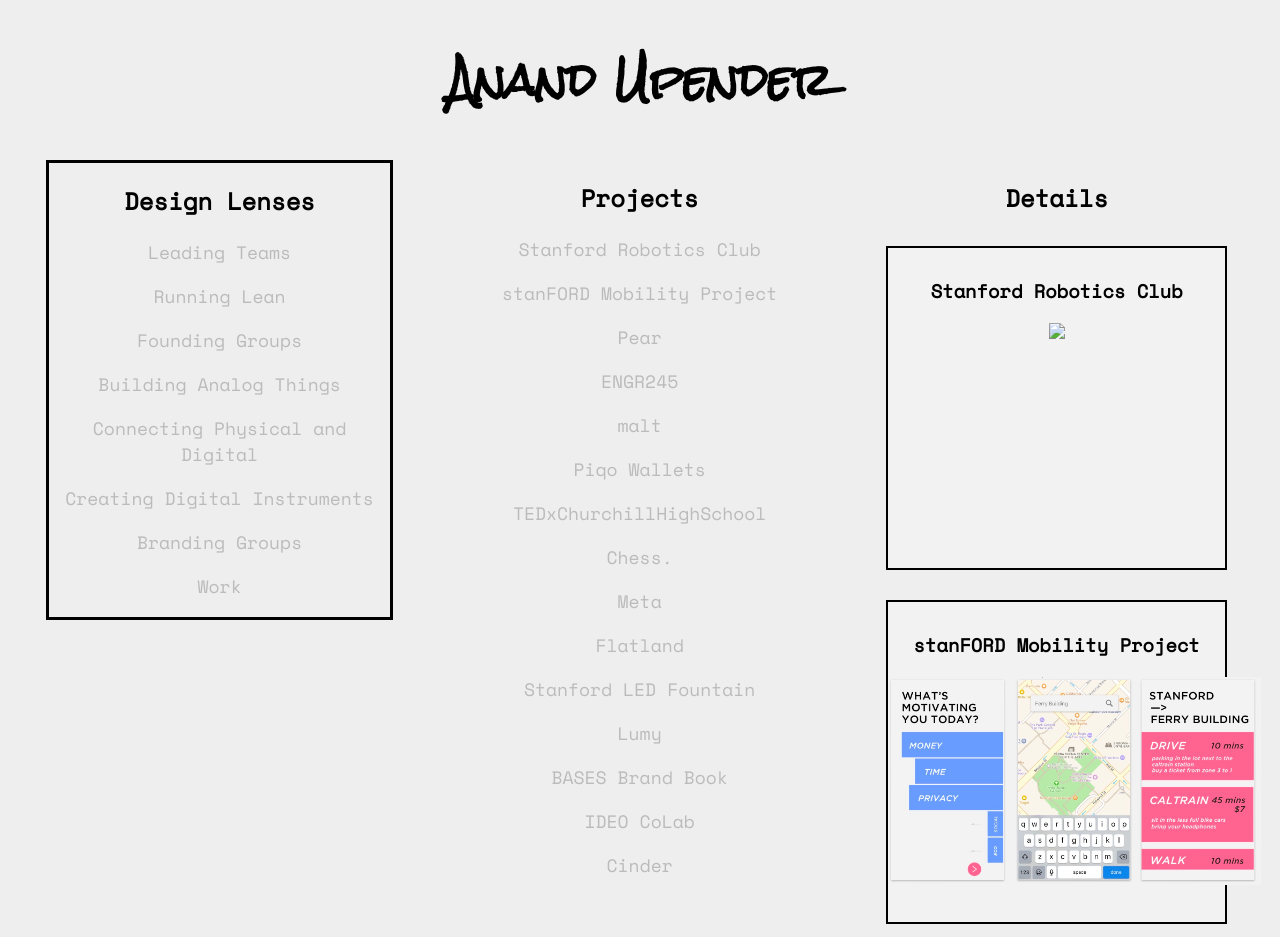
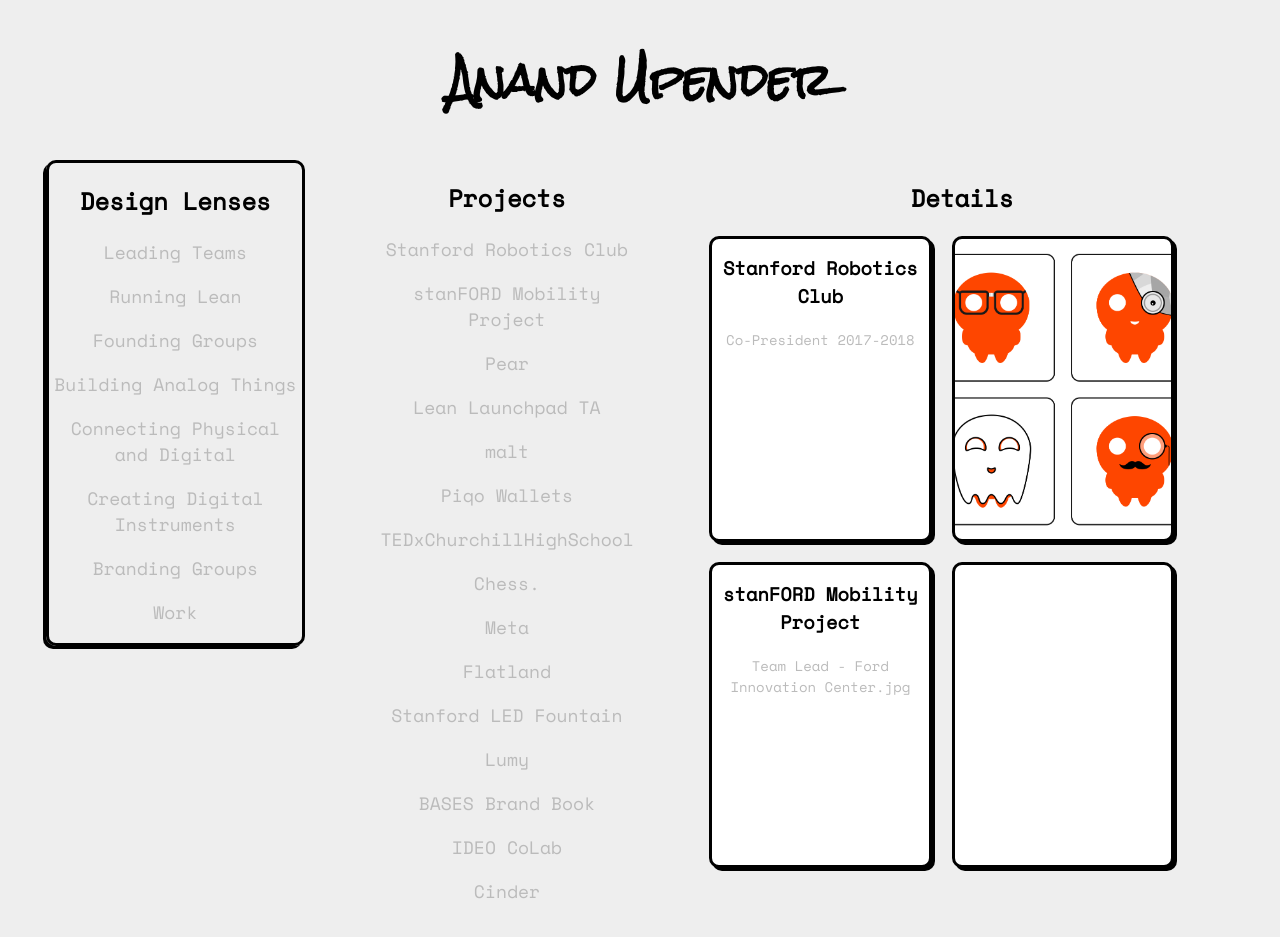
Before and after one commit to anandupender/skillprint, a plain HTML site: page index.html in a window 1280 px wide. Both pictures are taken after a click on the element "Leading Teams". Drawn offline with nearby package versions, Linux system fonts and the light colour scheme.

Commit message:
finished new layout with images on right

```diff
--- a/index.html
+++ b/index.html
@@ -7,6 +7,7 @@
   	<script src="main.js"></script>
   	<link href="https://fonts.googleapis.com/css?family=Space+Mono|Rock+Salt" rel="stylesheet">
   	<script src="https://ajax.googleapis.com/ajax/libs/jquery/3.2.1/jquery.min.js"></script>
+
 
   </head>
   <body id="body">
@@ -31,19 +32,31 @@
 			<h2>
 				Details
 			</h2>
-			<div class = "card">
-				<h3 id="title-1">Hi I'm Anand</h3>
-				<img src="images/headshot.jpg" class="card-image" id ="image-1">
+			<div class="card-row">
+				<div class = "card" id="card1">
+					<h3 id="card1-text"></h3>
+					<p id="card1-subtext"></p>
+
+				</div>
 			</div>
-			<div class = "card">
-				<h3 id="title-2">check out my projects by hovering over and clicking on the design lenses on the left</h3>
-				<img src="" class="card-image" id ="image-2">
+			<div class="card-row">
+				<div class = "card" id="card2">
 
+				</div>
+			</div>
+			<div class="card-row">
+				<div class = "card" id="card3">
+					<h3 id="card3-text"></h3>
+					<p id="card3-subtext"></p>
+
+				</div>
+			</div>
+			<div class="card-row">
+				<div class = "card" id="card4">
+
+				</div>
 			</div>
 		</div>
-	</div>
-	<div id="imageContainer">
-	</div>
 
   </body>
 </html>
--- a/main.css
+++ b/main.css
@@ -17,7 +17,6 @@
 
 .column {
     float: left;
-    width: 27%;
     margin: 3%;
     margin-top:0px;
     margin-bottom: 5px;
@@ -34,8 +33,8 @@
 
 #col1 p:hover{
 	cursor: pointer;
+}
 
-}
 
 /* Clear floats after the columns */
 .row:after {
@@ -54,15 +53,19 @@
 
 #col1{
 	border-style: solid;
-/*	animation: colors 7s ease-in-out infinite;
-*/}
+    border-radius: 10px;
+    box-shadow: -3px 3px black;
+    width: 20%;
+}
 
-@keyframes colors {
-    0% {border-color: black;}
-    50% {border-color: white;}
-    100% {border-color: black;}
+#col2{
+    width:20%;
+}
 
+#col3{
+    width:40%;
 }
+
 
 #imageContainer{
     position: fixed;
@@ -95,21 +98,50 @@
     from {width: 0px}
     to {width: 250px}
 }*/
+.card-row{
+    float:left;
+    display:inline-block;
+    width:44%;
+    margin-right: 20px;
+    margin-bottom: 20px;
+}
 
 .card{
-    height: 320px;
-    background-color: #F2F2F2;
-    margin-top: 30px;
-    border: 2px black solid;
+    height: 300px;
+    background-color: #FFFFFF;
+    border: 3px black solid;
+    border-radius: 10px;
+    box-shadow: 3px 3px black;
+    background-size: cover;
+    background-position: center;
+    background-repeat: no-repeat;
 }
 
 h3{
-    padding: 10px;
-    padding-bottom: 0px;
+    padding-top: 15px;
+    margin: 0px;
 }
 
-.card-image{
-    opacity: 1;
-    height: 65%;
-    margin-bottom: 10px;
+.card p{
+    padding: 5px;
+    font-size: 14px;
 }
+
+img{
+/*    opacity: 1;
+    width: 100%;
+    flex-shrink: 0;
+    min-width: 100%;
+    min-height: 100%;*/
+/*        width:100%;
+    height:auto;
+    max-height:100%;
+    -webkit-clip-path: polygon(50% 0%, 100% 0, 100% 100%, 0 100%, 0 62%);
+clip-path: polygon(50% 0%, 100% 0, 100% 100%, 0 100%, 0 62%);*/
+}
+
+#card1 {
+    background-image: url("images/Headshot.jpg");
+}
+#card2 {
+}
--- a/main.js
+++ b/main.js
@@ -22,7 +22,7 @@
 projectMap.set("malt", 'Lathe & Mill,Stanford'.split(','));
 projectMap.set("Chess.", 'Lasercutting & 3D Printing,C & C++ & Python,Stanford'.split(','));
 projectMap.set("Brand Book", 'Storytelling,Sketch,BASES'.split(','));
-projectMap.set("100k Challenge App", 'Sketch,BASES'.split(','));
+projectMap.set("100k Challenge App", 'Sketc h,BASES'.split(','));
 projectMap.set("Piqo Wallets", 'Lasercutting & 3D Printing,ME'.split(','));
 projectMap.set("Stanford LED Fountain", 'Lasercutting & 3D Printing,Stanford'.split(','));
 projectMap.set("TEDxChurchillHighSchool", 'Storytelling,Team Lead,TEDx'.split(','));
@@ -31,13 +31,11 @@
 projectMap.set("stanFORD Mobility Project", 'Ethnographic Research,Storytelling,Ford Innovation Center'.split(','));
 projectMap.set("Meta", 'Unity,ChucK,C & C++ & Python,CCRMA'.split(','));
 
-var projects = 'Stanford Robotics Club,stanFORD Mobility Project,Pear,ENGR245,malt,Piqo Wallets,TEDxChurchillHighSchool,Chess.,Meta,Flatland,Stanford LED Fountain,Lumy,BASES Brand Book,IDEO CoLab,Cinder'.split(',');
-
-
+//var projects = 'Stanford Robotics Club,stanFORD Mobility Project,Pear,Lean Launchpad TA,malt,Piqo Wallets,TEDxChurchillHighSchool,Chess.,Meta,Flatland,Stanford LED Fountain,Lumy,BASES Brand Book,IDEO CoLab,Cinder'.split(',');
 
 var accessPoint = new Map(); // or var map = {};
 accessPoint.set("Leading Teams", 'Stanford Robotics Club,stanFORD Mobility Project'.split(','));
-accessPoint.set("Running Lean", 'Pear,ENGR245'.split(','));
+accessPoint.set("Running Lean", 'Pear,Lean Launchpad TA'.split(','));
 accessPoint.set("Founding Groups", 'TEDxChurchillHighSchool'.split(','));
 accessPoint.set("Building Analog Things", 'malt,Piqo Wallets'.split(','));
 accessPoint.set("Connecting Physical and Digital", 'Chess.,Stanford LED Fountain'.split(','));
@@ -46,9 +44,28 @@
 accessPoint.set("Branding Groups", 'Stanford Robotics Club,BASES Brand Book'.split(','));
 accessPoint.set("Work", 'IDEO CoLab,Cinder'.split(','));
 
+var projects = new Map();
+projects.set("Stanford Robotics Club",'StanfordRoboticsClub.jpg,Co-President 2017-2018'.split(','));
+projects.set("stanFORD Mobility Project",'stanFORDMobilityProject,Team Lead - Ford Innovation Center.jpg'.split(','));
+projects.set("Pear",''.split(','));
+projects.set("Lean Launchpad TA",'LeanLaunchpad.jpg,2018 TA - Design and Curriculum'.split(','));
+projects.set("malt",'Malt.jpg,ME203 Milkshake Machine'.split(','));
+projects.set("Piqo Wallets",'PiqoWallets.jpg,20+ prototypes'.split(','));
+projects.set("TEDxChurchillHighSchool",'TEDxChurchillHighSchool.jpg,Organizer and Curator'.split(','));
+projects.set("Chess.",'Chess..jpg,Digitally Connected Smart Chess Board'.split(','));
+projects.set("Meta",'Meta.jpg,Sound Sequencer of a Meta Text Editor'.split(','));
+projects.set("Flatland",'Flatland.jpg,Sound Visualizer that Explores the Dimensions'.split(','));
+projects.set("Stanford LED Fountain",'StanfordLEDFountain.jpg,7-foot tall Interactive LED Sculpture'.split(','));
+projects.set("Lumy",'Lumy.jpg,All-purpose Light'.split(','));
+projects.set("BASES Brand Book",'BASESBrandBook.jpg'.split(','));
+projects.set("IDEO CoLab",'IDEOCoLab.jpg,Venture Design Fellow'.split(','));
+projects.set("Cinder",''.split(','));
+
+
+
 function fillCols(){
 	colFiller(Array.from( accessPoint.keys() ), "col1");
-	colFiller(projects, "col2");
+	colFiller(Array.from( projects.keys() ), "col2");
 	// colFiller(groups, "col3");
 }
 
@@ -115,23 +132,34 @@
 
 function onClick(){
 	var bothIds = accessPoint.get(this.id);
-
+	console.log(bothIds);
 	//change images
 	if(bothIds[0] != undefined){
-		var newImage1 = document.getElementById('image-1');
-		newImage1.setAttribute("src", "images/"+bothIds[0]+".jpg");
-		document.getElementById('title-1').innerHTML = bothIds[0];
+		var newImage1 = document.getElementById('card2');
+		var image1 = "url(images/"+projects.get(bothIds[0])[0]+")";
+			console.log(image1);
+
+		newImage1.style.backgroundImage = image1;
+		document.getElementById('card1-text').innerHTML = bothIds[0];
+		document.getElementById('card1-subtext').innerHTML = projects.get(bothIds[0])[1];
 
 	}
 	if(bothIds[1] != undefined){
-		var newImage2 = document.getElementById('image-2');
-		newImage2.setAttribute("src", "images/"+bothIds[1]+".jpg");
-		document.getElementById('title-2').innerHTML = bothIds[1];
+		var newImage2 = document.getElementById('card4');
+		var image2 = "url(images/"+projects.get(bothIds[1])[0]+")";
+		newImage2.style.backgroundImage = image2;
+		document.getElementById('card3-text').innerHTML = bothIds[1];
+		document.getElementById('card3-subtext').innerHTML = projects.get(bothIds[1])[1];
+
 	}
 	else{
-		var newImage2 = document.getElementById('image-2');
-		newImage2.setAttribute("src", "");
-		document.getElementById('title-2').innerHTML = "";
+		var newImage2 = document.getElementById('card4');
+		newImage2.style.backgroundImage = "";
 	}
 
+	//remove headshot
+	var newImage3 = document.getElementById('card1');
+
+	newImage3.style.backgroundImage = "none";
+
 }
```
Also changed, not shown: images/100kChallengeApp.jpg (renamed from images/100k Challenge App.jpg), images/BASESBrandBook.jpg (renamed from images/Brand Book.jpg), images/Flatland.jpg (added), images/IDEOCoLab.jpg (added), images/PiqoWallets.jpg (added), images/StanfordLEDFountain.jpg (renamed from images/Stanford LED Fountain.jpg), images/StanfordRoboticsClub.jpg (added), images/stanFORDMobilityProject.jpg (renamed from images/stanFORD Mobility Project.jpg), 3 other files.
